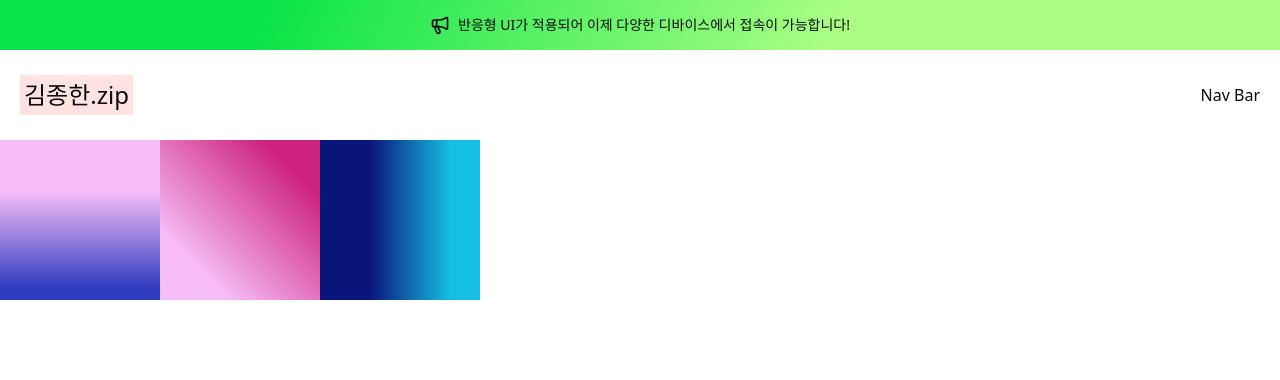
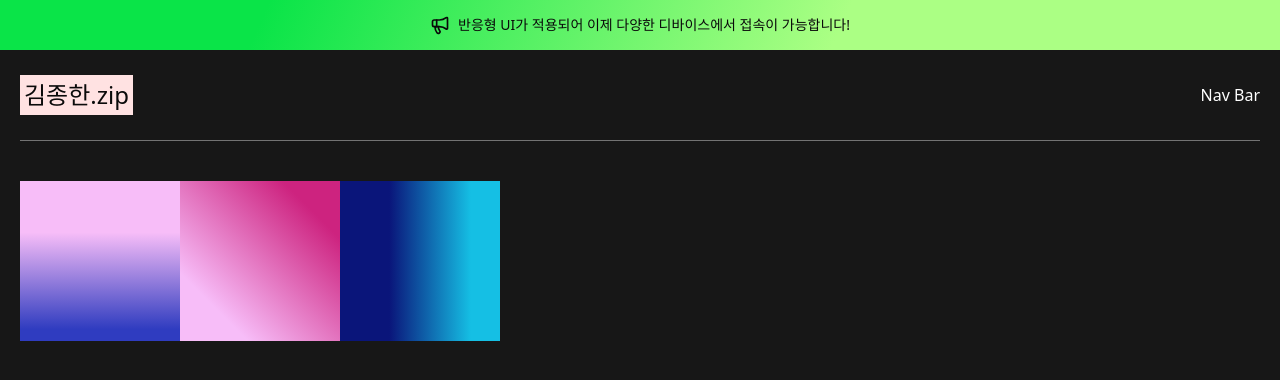
Before and after one commit to jong-k/kimjonghan, a Next.js app: page / in a window 1280 px wide. Shown: the top 380 px of the page. Built offline with nearby package versions, Linux system fonts and the light colour scheme.

Commit message:
feat: add background color

```diff
--- a/src/app/(default-layout)/layout.tsx
+++ b/src/app/(default-layout)/layout.tsx
@@ -1,3 +1,4 @@
+import { ResponsiveWrapper } from "@/shared/ui";
 import "@/styles/globals.css";
 import { Header } from "@/widgets/header/ui";
 
@@ -6,7 +7,9 @@ export default function RootLayout({ children }: { children: React.ReactNode })
     <html lang="ko">
       <body>
         <Header />
-        {children}
+        <main className="h-[calc(100dvh-var(--top-banner-height)-var(--navbar-height)-1px)] w-full bg-neutral-900 py-10">
+          <ResponsiveWrapper>{children}</ResponsiveWrapper>
+        </main>
       </body>
     </html>
   );
--- a/src/widgets/header/ui/header.tsx
+++ b/src/widgets/header/ui/header.tsx
@@ -1,4 +1,5 @@
 import { AppLogo } from "@/feature/prefix-logo/ui";
+import { Separator } from "@/shared/shadcn-ui/components/ui/separator";
 import { ResponsiveWrapper } from "@/shared/ui";
 import NavBar from "./nav-bar";
 import TopBanner from "./top-banner";
@@ -7,9 +8,12 @@ export function Header() {
   return (
     <header className="w-full">
       <TopBanner text="반응형 UI가 적용되어 이제 다양한 디바이스에서 접속이 가능합니다!" />
-      <ResponsiveWrapper className="flex h-navbar items-center justify-between">
-        <AppLogo />
-        <NavBar />
+      <ResponsiveWrapper className="bg-neutral-900">
+        <div className="flex h-navbar items-center justify-between">
+          <AppLogo />
+          <NavBar />
+        </div>
+        <Separator className="bg-neutral-500" />
       </ResponsiveWrapper>
     </header>
   );
--- a/src/widgets/header/ui/nav-bar.tsx
+++ b/src/widgets/header/ui/nav-bar.tsx
@@ -1,3 +1,3 @@
 export default function NavBar() {
-  return <nav>Nav Bar</nav>;
+  return <nav className="text-white">Nav Bar</nav>;
 }
```
